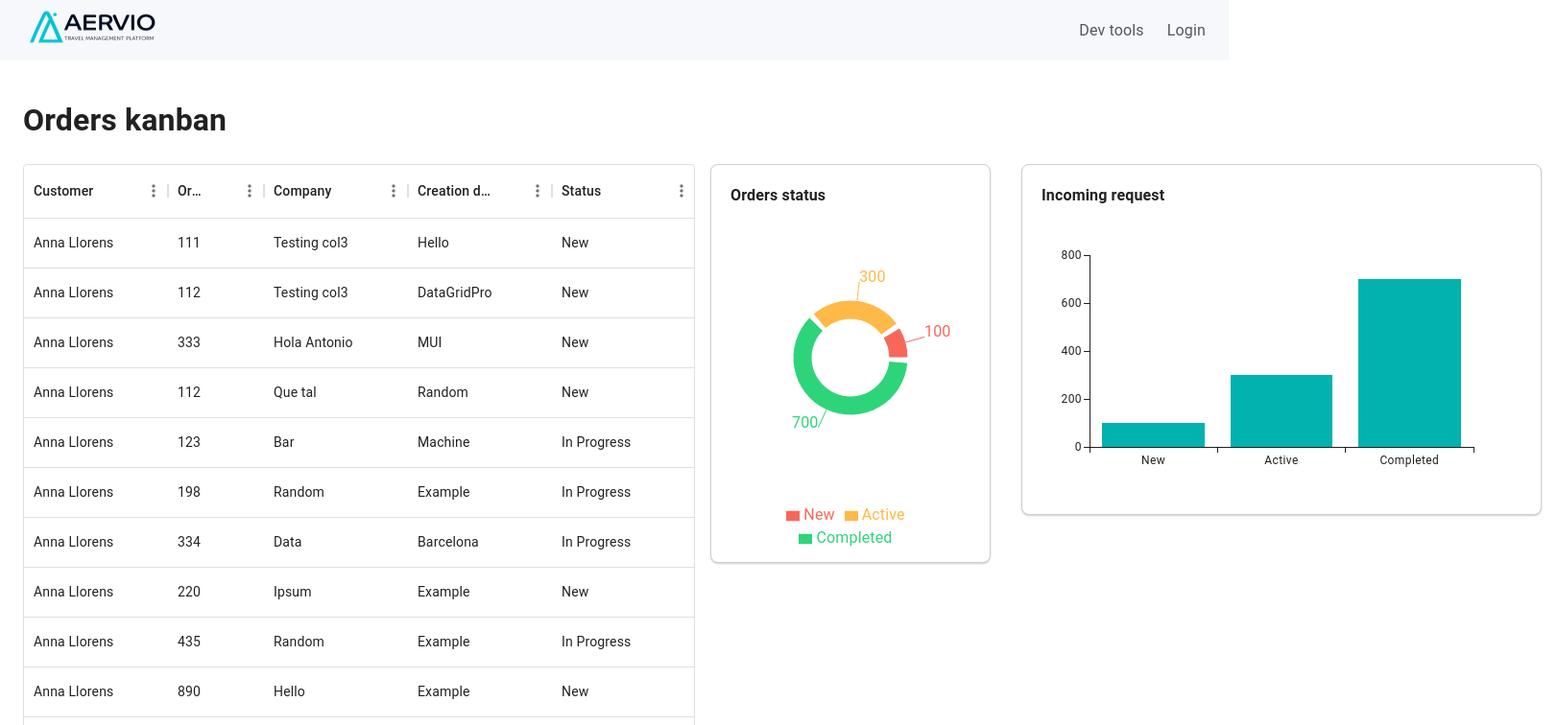
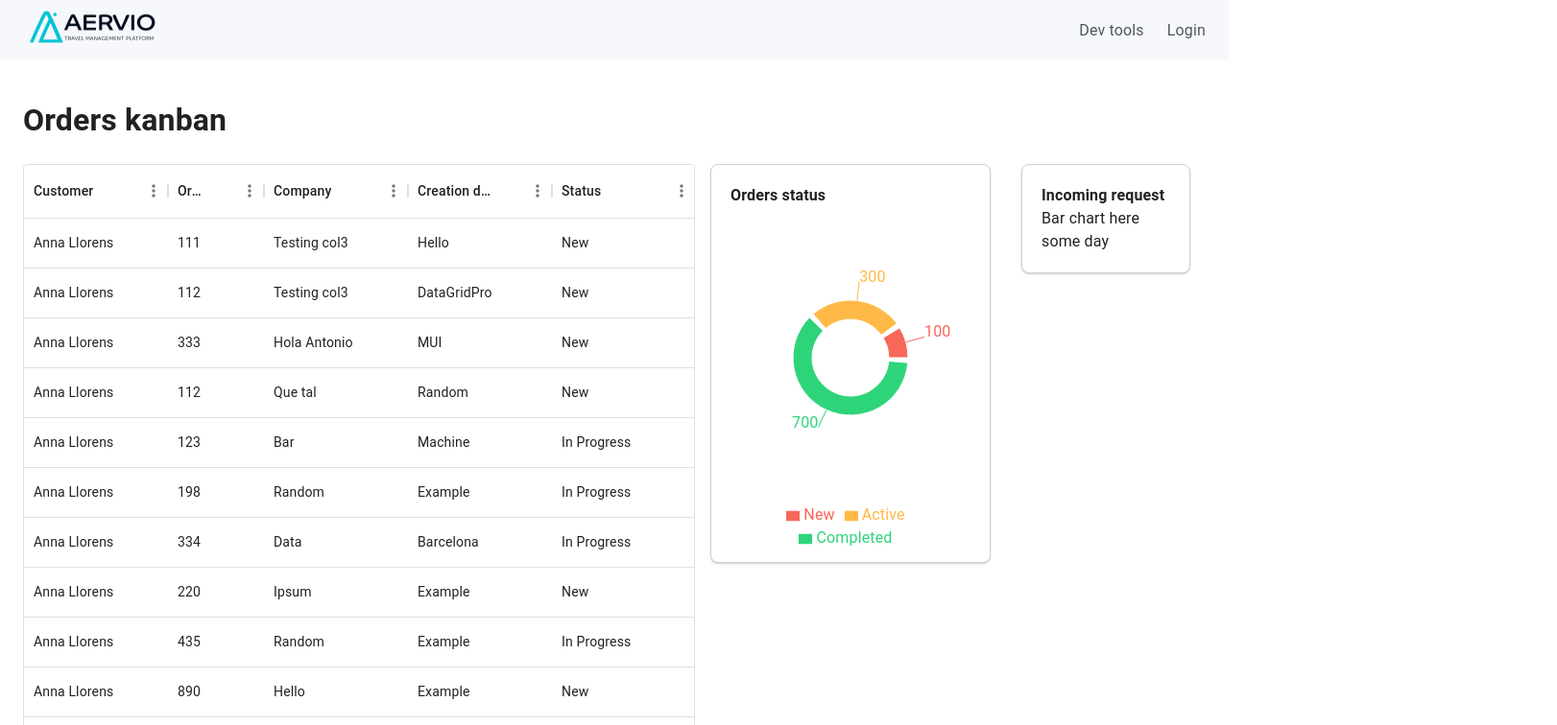
Before and after one commit to anna-llorens/client-app, a Next.js app: page /orders in a window 1280 px wide. Shown: the top 756 px of the page at 96% size, 1622 px wide, since content can reach past the window. Built offline with nearby package versions, Linux system fonts and the light colour scheme.

Commit message:
Fixed yarn build

```diff
--- a/package.json
+++ b/package.json
@@ -47,5 +47,6 @@
   "peerDependencies": {
     "react": "^18.0.0",
     "react-dom": "^18.0.0"
-  }
+  },
+  "packageManager": "yarn@1.22.19"
 }
--- a/src/components/charts/bar-chart.tsx
+++ b/src/components/charts/bar-chart.tsx
@@ -1,23 +1,5 @@
 import { FC } from "react";
-import { BarChart } from "@mui/x-charts/BarChart";
 
 export const BaBarChartStatus: FC = () => {
-  return (
-    <BarChart
-      xAxis={[
-        {
-          id: "barCategories",
-          data: ["New", "Active", "Completed"],
-          scaleType: "band",
-        },
-      ]}
-      series={[
-        {
-          data: [100, 300, 700],
-        },
-      ]}
-      width={500}
-      height={300}
-    />
-  );
+  return <>Bar chart here some day</>;
 };
--- a/src/components/header/header-dropdown-item.tsx
+++ b/src/components/header/header-dropdown-item.tsx
@@ -1,13 +1,12 @@
 import { FC } from "react";
 
-import { BarChart } from "@mui/x-charts/BarChart";
 import * as React from "react";
 
 import Menu from "@mui/material/Menu";
 import MenuItem from "@mui/material/MenuItem";
 
+import { Routes } from "@/router";
 import { HeaderLink } from "./header-links";
-import { Routes } from "@/router";
 
 export const HeaderDropdownItem: FC<{ title: string }> = ({ title }) => {
   const [anchorEl, setAnchorEl] = React.useState<null | HTMLElement>(null);
@@ -50,7 +49,7 @@ export const HeaderDropdownItem: FC<{ title: string }> = ({ title }) => {
             label="Static rendering example"
           />
         </MenuItem>
-        <BarChart
+        {/* <BarChart
           xAxis={[
             {
               id: "barCategories",
@@ -65,7 +64,7 @@ export const HeaderDropdownItem: FC<{ title: string }> = ({ title }) => {
           ]}
           width={500}
           height={300}
-        />
+        /> */}
       </Menu>
     </>
   );
```
Also changed, not shown: 2 other files (tests, documents, lock files or other folders).
